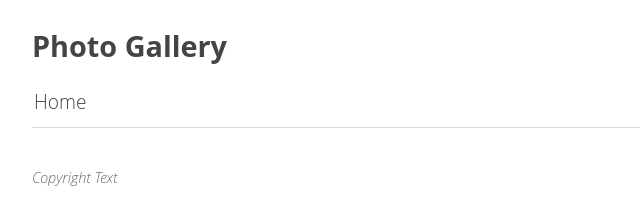
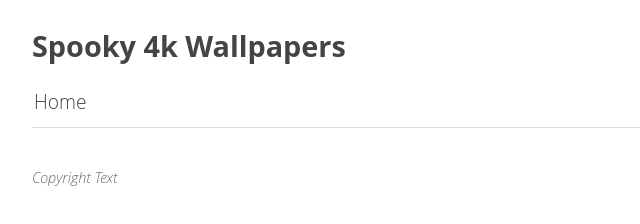
Before and after one commit to johnlindquist/spooky-wallpapers, a plain HTML site: page index.html in a window 1280 px wide. Shown: the whole page, without its empty margins (0-640 px from the left). Drawn offline with Linux system fonts and the light colour scheme.

Commit message:
Deploying to gh-pages from  @ 9e1fb82f1f2ed92157037bfa0dbee8795d191f48 🚀

```diff
--- a/index.html
+++ b/index.html
@@ -4,7 +4,7 @@
   <head>
       <meta charset="utf-8" />
       <meta name="viewport" content="width=device-width, user-scalable=no" />
-      <title>Photo Gallery - Home</title>
+      <title>Spooky 4k Wallpapers - Home</title>
       <link rel="stylesheet" href="public/lightgallery/css/lightgallery.css" />
       <link rel="stylesheet" href="public/videojs/video-js.min.css" />
       <link rel="stylesheet" href="public/lightgallery/css/lg-exif.min.css" />
@@ -21,7 +21,7 @@
         Gallery title
       -->
       <header>
-        <h1><a href="index.html">Photo Gallery</a></h1>
+        <h1><a href="index.html">Spooky 4k Wallpapers</a></h1>
       </header>
 
       <!--
```
